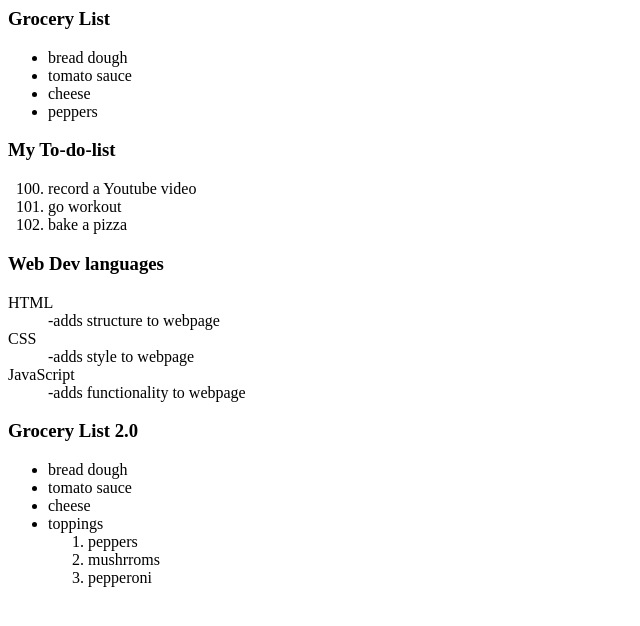
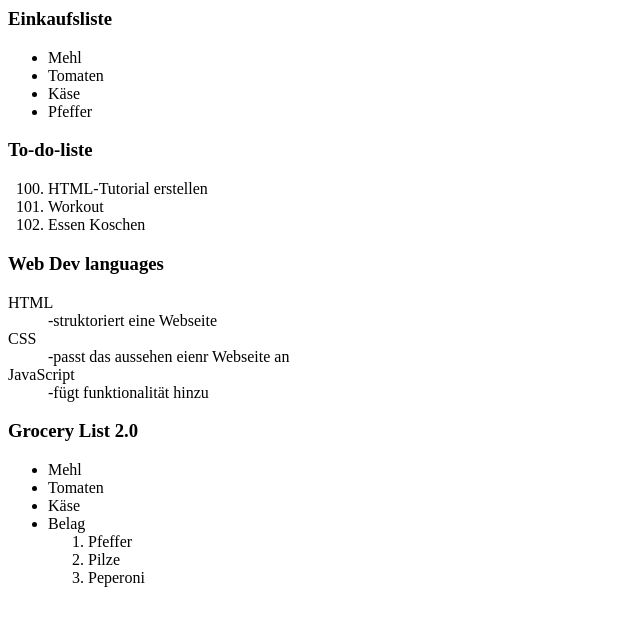
Before and after one commit to LukasVerwiebe/HTML-Tutorial, a plain HTML site: page E_Listen/index.html in a window 1280 px wide. Shown: the whole page, without its empty margins (0-640 px from the left). Drawn offline with Linux system fonts and the light colour scheme.

Commit message:
Update Repository

```diff
--- a/E_Listen/index.html
+++ b/E_Listen/index.html
@@ -1,55 +1,52 @@
 <!DOCTYPE htm>
 <html>
-
 	<head>
-		<title>DA BEST WEBSITE :D</title>
+		<title>Test Dokument</title>
 	</head>
 	<body>
 
-		<!-- Unorderd List -->
-		<h3>Grocery List</h3>
+		<!-- Ungeortnete Liste -->
+		<h3>Einkaufsliste</h3>
 		<ul style="list-style-type: disc">
-			<li>bread dough</li>
-			<li>tomato sauce</li>
-			<li>cheese</li>
-			<li>peppers</li>
+			<li>Mehl</li>
+			<li>Tomaten</li>
+			<li>Käse</li>
+			<li>Pfeffer</li>
 		</ul>
 
-		<!-- Ordered List -->
-		<h3>My To-do-list</h3>
+		<!-- Geordnete Liste -->
+		<h3>To-do-liste</h3>
 		<ol type="1" start="100">
-			<li>record a Youtube video</li>
-			<li>go workout</li>
-			<li>bake a pizza</li>
+			<li>HTML-Tutorial erstellen</li>
+			<li>Workout</li>
+			<li>Essen Koschen</li>
 		</ol>
 
-		<!-- Description List -->
+		<!-- Beschreibungsliste -->
 		<h3>Web Dev languages</h3>
 		<dl>
 			<dt>HTML</dt>
-			<dd>-adds structure to webpage</dd>
+			<dd>-struktoriert eine Webseite</dd>
 			<dt>CSS</dt>
-			<dd>-adds style to webpage</dd>
+			<dd>-passt das aussehen eienr Webseite an</dd>
 			<dt>JavaScript</dt>
-			<dd>-adds functionality to webpage</dd>
+			<dd>-fügt funktionalität hinzu</dd>
 		</dl>
 
-		<!-- ex. of a nested List -->
+		<!-- Beispiel einer nested List -->
 		<h3>Grocery List 2.0</h3>
 		<ul style="list-style-type: disc">
-			<li>bread dough</li>
-			<li>tomato sauce</li>
-			<li>cheese</li>
-			<li>toppings
+			<li>Mehl</li>
+			<li>Tomaten</li>
+			<li>Käse</li>
+			<li>Belag
 				<ol>
-					<li>peppers</li>
-					<li>mushrroms</li>
-					<li>pepperoni</li>
+					<li>Pfeffer</li>
+					<li>Pilze</li>
+					<li>Peperoni</li>
 				</ol>
-
 			</li>
 		</ul>
 
 	</body>
-
 </html>
```
Also changed, not shown: C_Textformatierung/index.html (+3 -3 lines), F_Tabellen/index.html (+9 -11 lines), G_Audio/index.html (+1 -1 lines), H_Videos/Video.html (+1 -1 lines), I_Buttons/index.html (+1 -1 lines), J_Formulare/index.html (+1 -2 lines), K_MetaTags/index.html (+3 -1 lines), L_Farben/index.html (+1 -1 lines), M_Span&Div/index.html (+3 -3 lines).
